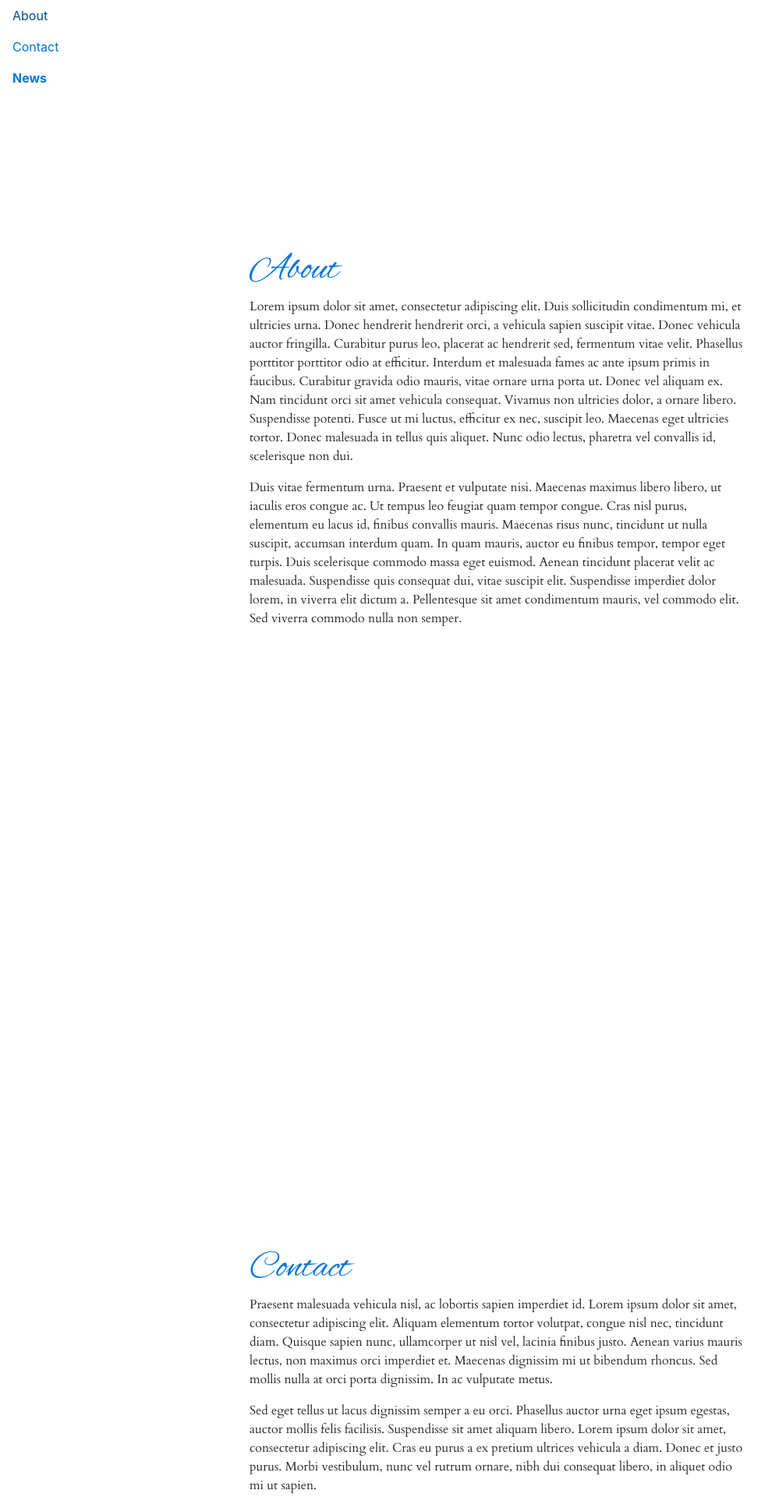
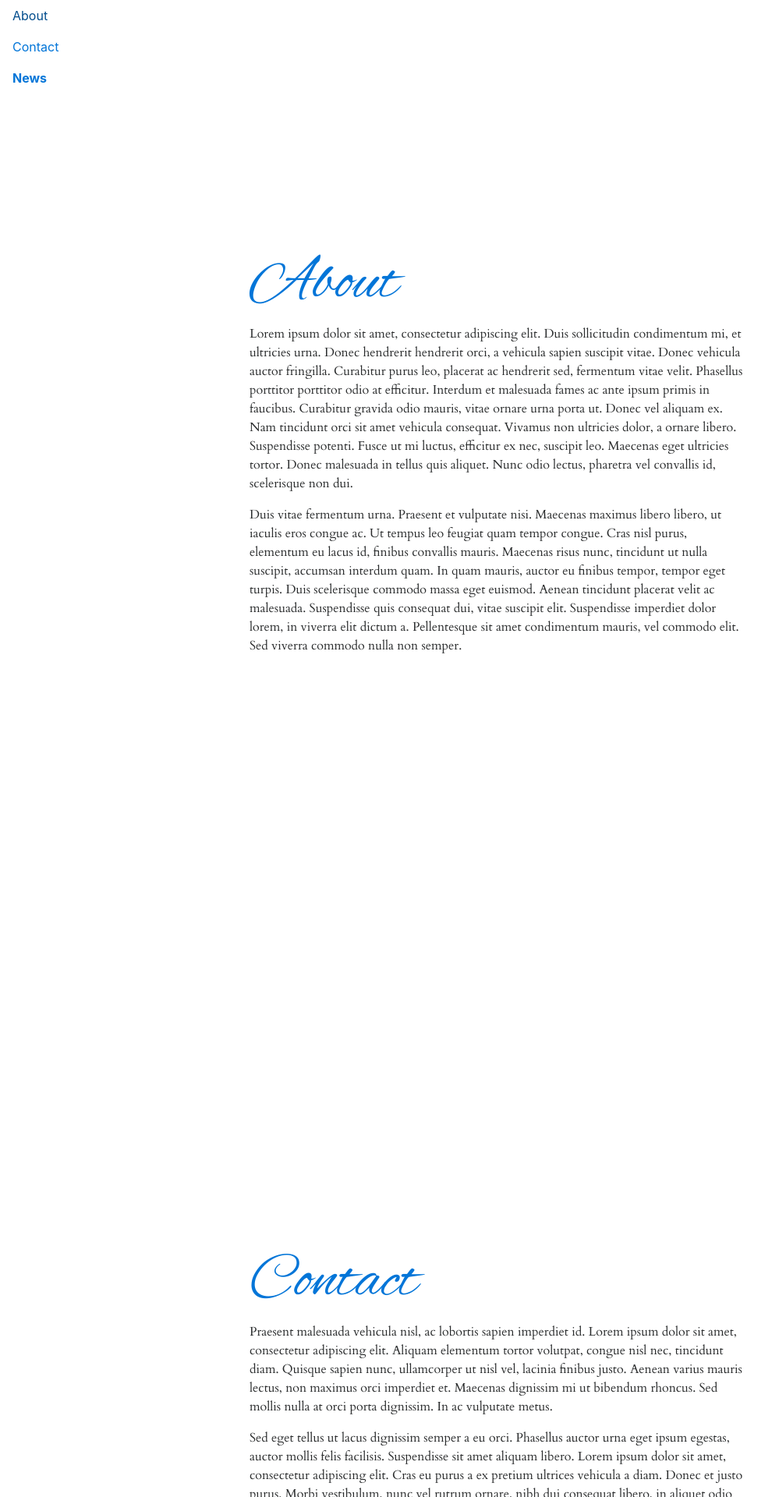
Before and after one commit to JoyceKimberly/SoniaBjornsen, a Jekyll site: the page built from index.md, in a window 1280 px wide. Shown: the top 1920 px of the page at 78% size, without its empty margins (0-999 px from the left). Built offline with Jekyll 4.4.1, drawn with Linux system fonts in a browser that asks for light colours; nearby versions of some CDN libraries; the repository's description, which GitHub fills in, is left out.

Commit message:
Update style.scss

```diff
--- a/assets/css/style.scss
+++ b/assets/css/style.scss
@@ -47,7 +47,7 @@ h1, h2, h3, h4, h5, h6 {
   font-family: $font2;
 }
 h1 {
-  font-size: 3rem;
+  font-size: 5rem;
 }
 
 p {
```
